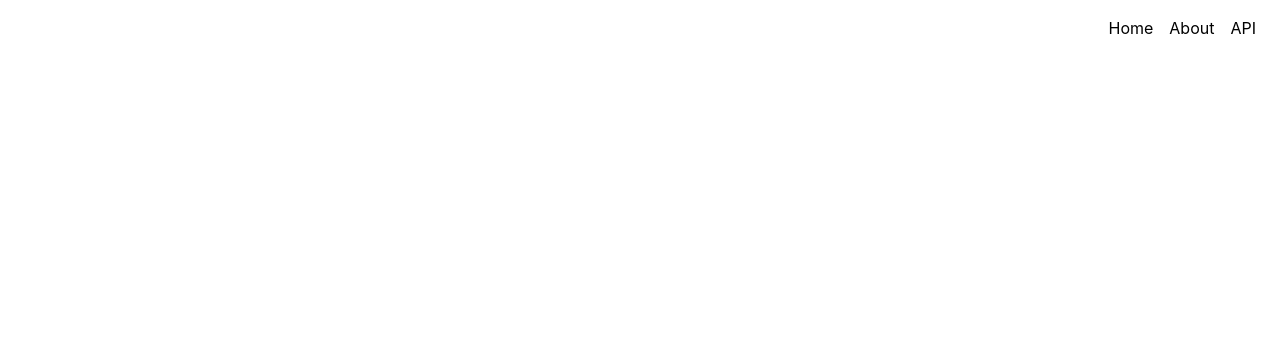
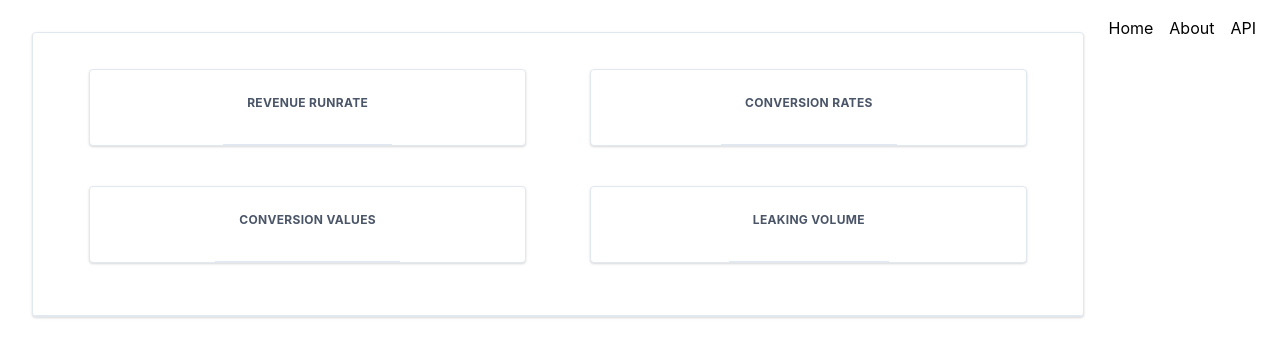
Before and after one commit to eyaltoledano/leakfinder, a React (Create React App) app in the folder client/: page /result/1 in a window 1280 px wide. Shown: the top 356 px of the page. Built offline with nearby package versions, Linux system fonts and the light colour scheme; no server answers.

Commit message:
Added the props to each individual component.

```diff
--- a/client/src/App.js
+++ b/client/src/App.js
@@ -2,9 +2,9 @@ import React, { Component } from 'react';
 import { BrowserRouter as Router, Route } from 'react-router-dom'
 import HomePage from './pages/homePage'
 import AboutPage from './pages/aboutPage'
-import ResultPage from './pages/resultPage'
 import ApiPage from './pages/apiPage'
 import Navigation from './components/navigation'
+import ResultContainer from './containers/ResultContainer'
 
 class App extends Component {
   render() {
@@ -14,8 +14,8 @@ class App extends Component {
             <Navigation />
             <Route exact path="/" component={HomePage} />
             <Route exact path="/about" component={AboutPage} />
-            <Route exact path="/result" component={ResultPage} />
             <Route exact path="/programmatic" component={ApiPage} />
+            <Route path="/result/:id" component={ResultContainer} />
         </div>
       </Router>
     );
--- a/client/src/actions/calculationActions.js
+++ /dev/null
@@ -1,14 +0,0 @@
-import axios from 'axios'
-
-export function createCalculation(props) {
-  return (dispatch) => {
-    dispatch({ type: 'NEW_CALCULATION_REQUEST' });
-    axios.post('/calculations', props)
-    .then(function (response) {
-      console.log(response);
-    })
-    .catch(function (error) {
-      console.log(error);
-    });
-  };
-}
--- /dev/null
+++ b/client/src/components/result/ConversionValues.js
@@ -0,0 +1,23 @@
+import React from 'react'
+
+class ConversionValues extends React.Component {
+
+  render() {
+    return(
+      <div id="steps">
+        <div className="mx-4 my-3">
+          <div className="w-full mb-6 lg:mb-1 lg:w-full px-4 flex flex-col">
+            <div className="flex-grow flex flex-col bg-white border-t border-b sm:rounded sm:border shadow overflow-hidden">
+              <div className="border-b p-6 mx-auto">
+                <h3 className="block uppercase tracking-wide text-gray-700 text-xs font-bold mb-2">Conversion Values</h3>
+                {this.props.conversionValues}
+              </div>
+            </div>
+          </div>
+        </div>
+      </div>
+    )
+  }
+}
+
+export default ConversionValues
--- /dev/null
+++ b/client/src/components/result/FunnelBreakdown.js
@@ -0,0 +1,23 @@
+import React from 'react'
+
+class FunnelBreakdown extends React.Component {
+
+  render() {
+    return(
+      <div id="steps">
+        <div className="mx-4 my-3">
+          <div className="w-full mb-6 lg:mb-1 lg:w-full px-4 flex flex-col">
+            <div className="flex-grow flex flex-col bg-white border-t border-b sm:rounded sm:border shadow overflow-hidden">
+              <div className="border-b p-6 mx-auto">
+                <h3 className="block uppercase tracking-wide text-gray-700 text-xs font-bold mb-2">Conversion Rates</h3>
+                {this.props.conversionRates}
+              </div>
+            </div>
+          </div>
+        </div>
+      </div>
+    )
+  }
+}
+
+export default FunnelBreakdown
--- /dev/null
+++ b/client/src/components/result/LeakingVolume.js
@@ -0,0 +1,23 @@
+import React from 'react'
+
+class LeakingVolume extends React.Component {
+
+  render() {
+    return(
+      <div id="steps">
+        <div className="mx-4 my-3">
+          <div className="w-full mb-6 lg:mb-1 lg:w-full px-4 flex flex-col">
+            <div className="flex-grow flex flex-col bg-white border-t border-b sm:rounded sm:border shadow overflow-hidden">
+              <div className="border-b p-6 mx-auto">
+                <h3 className="block uppercase tracking-wide text-gray-700 text-xs font-bold mb-2">Leaking Volume</h3>
+                {this.props.leakingVolume}
+              </div>
+            </div>
+          </div>
+        </div>
+      </div>
+    )
+  }
+}
+
+export default LeakingVolume
--- /dev/null
+++ b/client/src/components/result/Runrate.js
@@ -0,0 +1,23 @@
+import React from 'react'
+
+class Runrate extends React.Component {
+
+  render() {
+    return(
+      <div id="steps">
+        <div className="mx-4 my-3">
+          <div className="w-full mb-6 lg:mb-1 lg:w-full px-4 flex flex-col">
+            <div className="flex-grow flex flex-col bg-white border-t border-b sm:rounded sm:border shadow overflow-hidden">
+              <div className="border-b p-6 mx-auto">
+                <h3 className="block uppercase tracking-wide text-gray-700 text-xs font-bold mb-2">Revenue Runrate</h3>
+                {this.props.runrate}
+              </div>
+            </div>
+          </div>
+        </div>
+      </div>
+    )
+  }
+}
+
+export default Runrate
--- a/client/src/containers/ResultContainer.js
+++ b/client/src/containers/ResultContainer.js
@@ -1,6 +1,9 @@
 import React, { Component } from 'react'
 import { connect } from 'react-redux'
-import { createCalculation } from '../actions/calculationActions'
+import Runrate from '../components/result/Runrate'
+import FunnelBreakdown from '../components/result/FunnelBreakdown'
+import ConversionValues from '../components/result/ConversionValues'
+import LeakingVolume from '../components/result/LeakingVolume'
 
 class ResultContainer extends Component {
 
@@ -12,7 +15,6 @@ class ResultContainer extends Component {
   componentDidMount() {
     // deal with CORS not allowed
     const postCalculationParams = async () => {
-      let props = this.props.props
 
       const payload = {
         email: this.props.email,
@@ -44,8 +46,7 @@ class ResultContainer extends Component {
       const getCalculationResults = async () => {
         const response = await fetch(`http://localhost:3001/api/calculations/${this.state.calculation.id}/result`)
 
-        const json = await response.json()
-        const returnedResult = JSON.stringify(json)
+        const returnedResult = await response.json()
 
         this.props.dispatch({ type: 'ADD_RESULT', result: returnedResult })
 
@@ -64,8 +65,22 @@ class ResultContainer extends Component {
               <div className="w-full mb-6 lg:mb-1 lg:w-full px-4 flex flex-col">
                 <div className="flex-grow flex flex-col bg-white border-t border-b sm:rounded sm:border shadow overflow-hidden">
                   <div className="border-b p-6">
-                  Calculation results here
-
+                    <div className="flex mb-4">
+                      <div className="w-1/2 h-auto">
+                        <Runrate runrate={this.props.result.runrate} />
+                      </div>
+                      <div className="w-1/2 h-auto">
+                        <FunnelBreakdown conversionRates={this.props.result.conversion_rates}/>
+                      </div>
+                    </div>
+                    <div className="flex mb-4">
+                      <div className="w-1/2 h-auto">
+                        <ConversionValues conversionValues={this.props.result.conversion_values} />
+                      </div>
+                      <div className="w-1/2 h-auto">
+                        <LeakingVolume leakingVolume={this.props.result.leaking_volume}/>
+                      </div>
+                    </div>
                   </div>
                 </div>
               </div>
--- a/client/src/containers/form/StepOneContainer.js
+++ b/client/src/containers/form/StepOneContainer.js
@@ -5,7 +5,8 @@ class StepOneContainer extends Component {
 
   state = {
     time_dimension: 30,
-    average_order_value: ""
+    average_order_value: "",
+    selected: "selected"
   }
 
   handleChange(event) {
@@ -27,10 +28,11 @@ class StepOneContainer extends Component {
               name="time_dimension"
               className="block appearance-none w-full bg-gray-200 border border-gray-200 text-gray-700 py-3 px-4 pr-8 rounded leading-tight focus:outline-none focus:bg-white focus:border-gray-500"
               id="time_dimension_input"
+              defaultValue="30"
             >
               <option value="1">Day</option>
               <option value="7">Week</option>
-              <option value="30" selected>Month</option>
+              <option value="30">Month</option>
               <option value="365">Year</option>
             </select>
             <div className="pointer-events-none absolute inset-y-0 right-0 flex items-center px-2 text-gray-700">
--- a/client/src/reducers/manageCalculations.js
+++ b/client/src/reducers/manageCalculations.js
@@ -35,7 +35,7 @@ function manageCalculations(state = initState, action) {
     case 'STEP2_COMPLETE':
       let stepHash = {}
       action.funnel_steps.map(step => {
-        stepHash[step.name.toString()] = step.value
+        return stepHash[step.name.toString()] = step.value
       })
 
       return {
```
